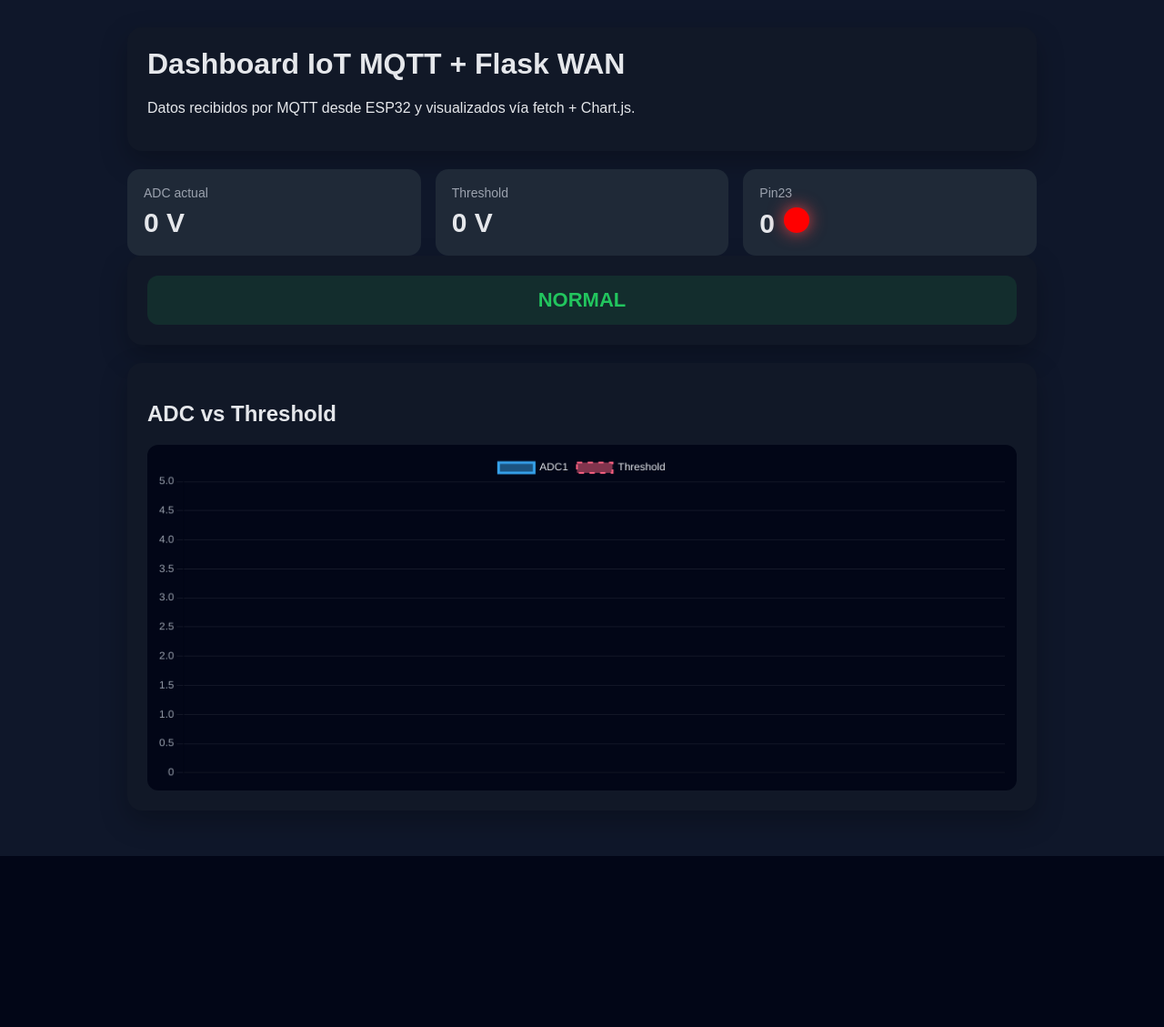
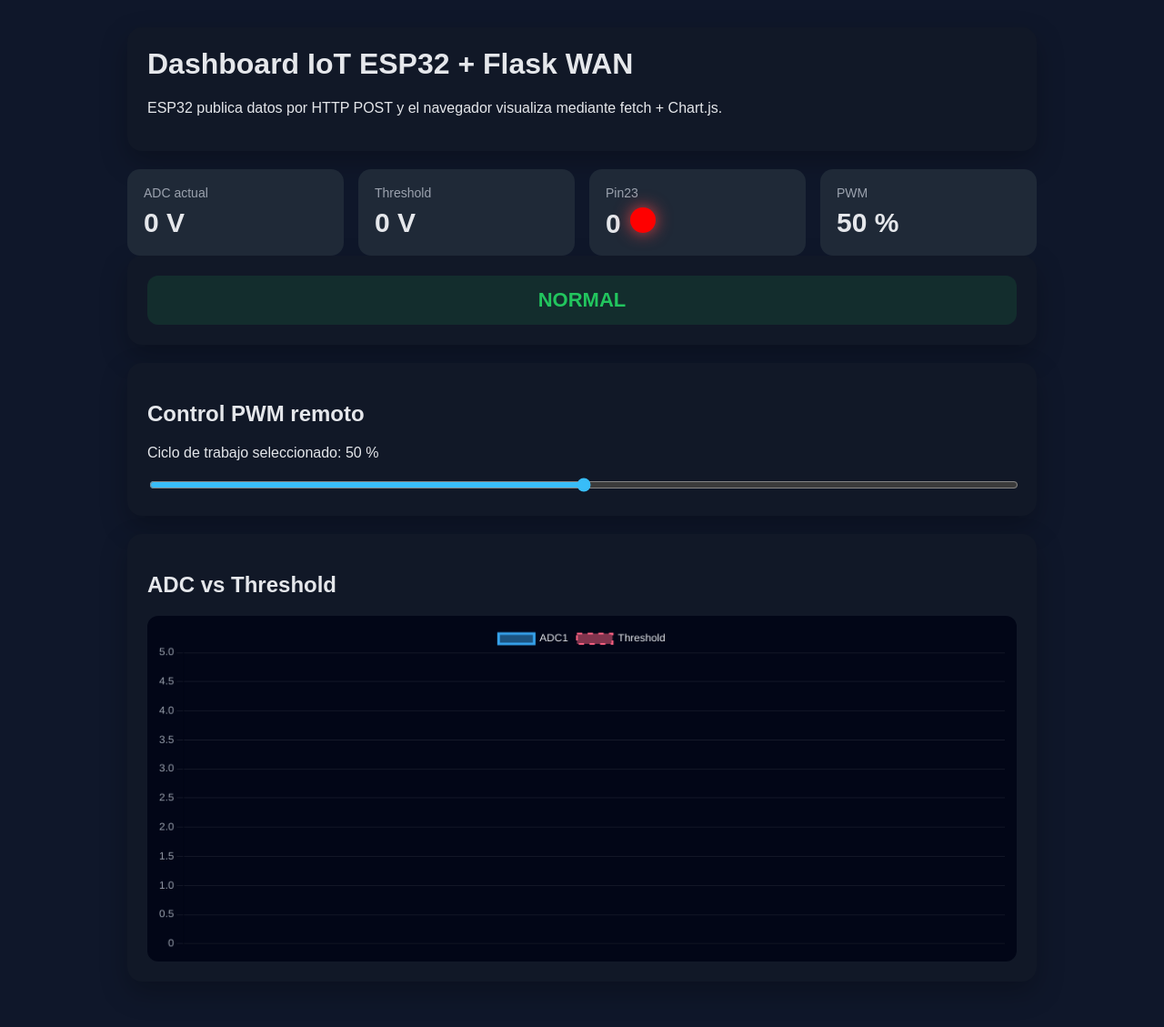
Before and after one commit to jcota-75/iot_dashboard_render, a Flask app: page / in a window 1280 px wide. Shown: the whole page at 91% size. Before the commit the page ends 941 px from the top, so only its background shows below. Run offline with Flask 3, Linux system fonts and the light colour scheme; data that the repository does not hold is empty.

Commit message:
Add files via upload

```diff
--- a/templates/index.html
+++ b/templates/index.html
@@ -2,7 +2,7 @@
 <html lang="es">
 <head>
     <meta charset="UTF-8">
-    <title>Dashboard IoT MQTT + Flask</title>
+    <title>Dashboard IoT ESP32 + Flask</title>
     <script src="https://cdn.jsdelivr.net/npm/chart.js"></script>
 
     <style>
@@ -33,7 +33,7 @@
 
         .metrics {
             display: grid;
-            grid-template-columns: repeat(3, 1fr);
+            grid-template-columns: repeat(4, 1fr);
             gap: 16px;
         }
 
@@ -84,6 +84,11 @@
             padding: 10px;
         }
 
+        input[type="range"] {
+            width: 100%;
+            accent-color: #38bdf8;
+        }
+
         @media(max-width: 700px) {
             .metrics {
                 grid-template-columns: 1fr;
@@ -96,8 +101,8 @@
 <div class="container">
 
     <div class="card">
-        <h1>Dashboard IoT MQTT + Flask WAN</h1>
-        <p>Datos recibidos por MQTT desde ESP32 y visualizados vía fetch + Chart.js.</p>
+        <h1>Dashboard IoT ESP32 + Flask WAN</h1>
+        <p>ESP32 publica datos por HTTP POST y el navegador visualiza mediante fetch + Chart.js.</p>
     </div>
 
     <div class="metrics">
@@ -115,10 +120,23 @@
             <div class="label">Pin23</div>
             <div class="value"><span id="pin23_value">0</span><span id="led"></span></div>
         </div>
+
+        <div class="metric">
+            <div class="label">PWM</div>
+            <div class="value"><span id="pwm_value">50</span> %</div>
+        </div>
     </div>
 
     <div class="card">
         <div id="alarma">NORMAL</div>
+    </div>
+
+    <div class="card">
+        <h2>Control PWM remoto</h2>
+        <p>Ciclo de trabajo seleccionado: <span id="pwm_slider_value">50</span> %</p>
+        <input type="range" id="pwm_slider" min="0" max="100" step="1" value="50"
+               oninput="mostrarPWM(this.value)"
+               onchange="enviarPWM(this.value)">
     </div>
 
     <div class="card">
@@ -180,6 +198,27 @@ const chart = new Chart(ctx, {
     }
 });
 
+function mostrarPWM(valor) {
+    document.getElementById("pwm_slider_value").innerText = valor;
+}
+
+function enviarPWM(valor) {
+    fetch("/control_pwm", {
+        method: "POST",
+        headers: {
+            "Content-Type": "application/json"
+        },
+        body: JSON.stringify({
+            pwm: parseInt(valor)
+        })
+    })
+    .then(res => res.json())
+    .then(data => {
+        console.log("PWM actualizado:", data);
+    })
+    .catch(err => console.error("Error PWM:", err));
+}
+
 function actualizarDashboard() {
     fetch("/history")
         .then(res => res.json())
@@ -195,10 +234,12 @@ function actualizarDashboard() {
             const adc = data.adc1[n - 1];
             const threshold = data.threshold[n - 1];
             const pin23 = data.pin23[n - 1];
+            const pwm = data.pwm[n - 1];
 
             document.getElementById("adc_value").innerText = Number(adc).toFixed(3);
             document.getElementById("threshold_value").innerText = Number(threshold).toFixed(2);
             document.getElementById("pin23_value").innerText = pin23;
+            document.getElementById("pwm_value").innerText = pwm;
 
             const led = document.getElementById("led");
             if (pin23 == 1) {
```
